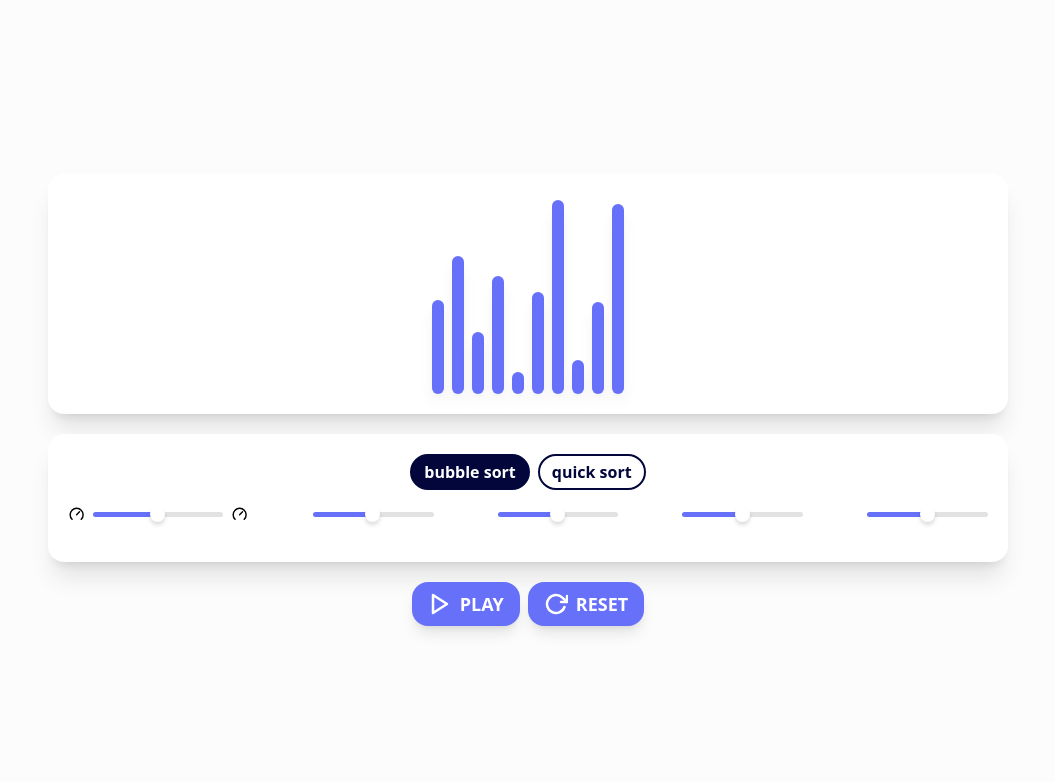
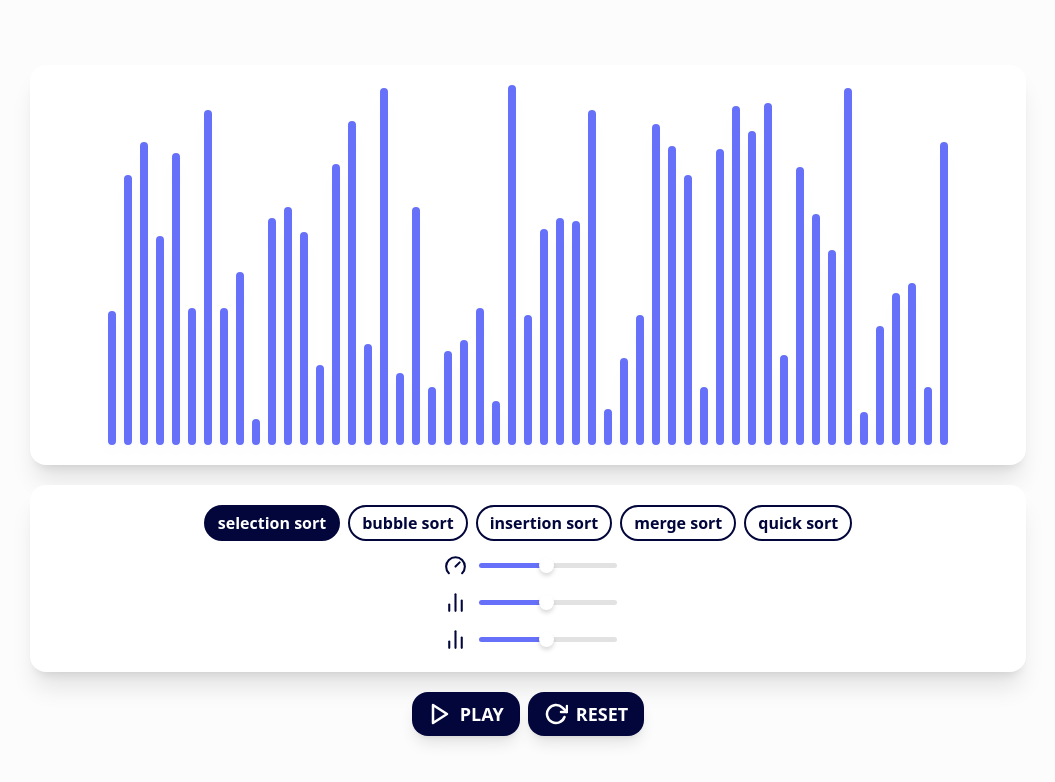
Before and after one commit to therealnin3/Sorting-Visualizer, a React (Vite) app: page / in a window 1280 px wide. Shown: the top 782 px of the page, without its empty margins (112-1167 px from the left). Built offline with nearby package versions, Linux system fonts and the light colour scheme.

Commit message:
selection, bubble and quick works

```diff
--- a/src/App.jsx
+++ b/src/App.jsx
@@ -1,8 +1,14 @@
-import React, { useState, useEffect } from "react";
+import React, { useState, useRef, useEffect } from "react";
 import { FiRotateCw, FiPlay } from "react-icons/fi";
 import { TbBrandSpeedtest } from "react-icons/tb";
+import { LuBarChart2 } from "react-icons/lu";
 import "./index.css";
-import { bubbleSortMain, quickSortMain } from "./SortingAlgorithms";
+import {
+  bubbleSortMain,
+  quickSortMain,
+  selectionSort,
+  insertionSort,
+} from "./SortingAlgorithms";
 import Slider from "./components/Slider";
 import SortCard from "./components/SortCard";
 
@@ -13,13 +19,15 @@ function App() {
   const [dataCurrentMax, setDataCurrentMax] = useState(0);
 
   // Sliders
+  const [sliderSpeed, setSliderSpeed] = useState(50);
+  const sliderSpeedRef = useRef(sliderSpeed);
   const [sliderNumberAmount, setSliderNumberAmount] = useState(50);
-  const [sliderSpeed, setSliderSpeed] = useState(50);
+  const sliderNumberAmountRef = useRef(sliderNumberAmount);
 
   // Sort Variables
   const [selectionSortVar] = useState({
     name: "selection sort",
-    function: () => {}, // TODO:
+    function: selectionSort,
   });
 
   const [bubbleSortVar] = useState({
@@ -29,7 +37,7 @@ function App() {
 
   const [insertionSortVar] = useState({
     name: "insertion sort",
-    function: () => {}, // TODO:
+    function: insertionSort, // TODO:
   });
 
   const [mergeSortVar] = useState({
@@ -42,14 +50,34 @@ function App() {
     function: quickSortMain,
   });
 
+  const [arrayOfSorts] = useState([
+    selectionSortVar,
+    bubbleSortVar,
+    insertionSortVar,
+    mergeSortVar,
+    quickSortVar,
+  ]);
+
   // Constants
   const barColor = "bg-primary-100";
   const barColorActive = "bg-primary-200";
-  const [selectedSort, setSelectedSort] = useState(bubbleSortVar);
+  const [selectedSort, setSelectedSort] = useState(selectionSortVar);
+  const [isPlayingAnimation, setIsPlayingAnimation] = useState(false);
 
   useEffect(() => {
-    generateRandomData(5, 100, 10);
+    generateRandomData();
   }, []);
+
+  // Keep sliderSpeedRef.current up to date
+  useEffect(() => {
+    sliderSpeedRef.current = sliderSpeed;
+  }, [sliderSpeed]);
+
+  // Keep sliderNumberAmountRef.current up to date
+  useEffect(() => {
+    sliderNumberAmountRef.current = sliderNumberAmount;
+    generateRandomData();
+  }, [sliderNumberAmount]);
 
   const playAnimations = (animations) => {
     if (animations.length === 0) {
@@ -81,13 +109,28 @@ function App() {
         return newDataColors;
       });
       playAnimations(animations.slice(1));
-    }, 100);
+    }, mapRange(sliderSpeedRef.current, 1, 100, 450, 40)); // 40 - 450
   };
 
-  const generateRandomData = (minNumber, maxNumber, totalNumbers) => {
+  const mapRange = (value, in_min, in_max, out_min, out_max) => {
+    return (
+      ((value - in_min) * (out_max - out_min)) / (in_max - in_min) + out_min
+    );
+  };
+
+  const generateRandomData = () => {
+    const minNumber = 5;
+    const maxNumber = 100;
+    const totalNumbers = mapRange(
+      sliderNumberAmountRef.current,
+      1,
+      100,
+      5,
+      100
+    );
     const numbers = [];
     const colors = [];
-    let currentMax = 0;
+    let currentMax = minNumber;
     for (var i = 0; i < totalNumbers; i++) {
       var number =
         Math.floor(Math.random() * (maxNumber - minNumber + 1)) + minNumber;
@@ -103,31 +146,56 @@ function App() {
   };
 
   return (
-    <div className="bg-base-200 h-screen w-screen flex flex-col items-center justify-center gap-5 overflow-hidden p-40">
+    <div className="bg-base-200 h-screen w-screen flex flex-col items-center justify-center gap-5 overflow-hidden px-[calc(100%*1/9)]">
       <div className="bg-base-100 flex justify-center items-end gap-2 w-full h-1/2 rounded-2xl shadow-xl p-5">
         {dataNumbers.map((item, index) => (
           <div
             key={index}
             style={{ height: `${(item / dataCurrentMax) * 100}%` }}
-            className={`${dataColors[index]} w-3 transition-height rounded-2xl shadow-lg`}
+            className={`${dataColors[index]} w-2 transition-height rounded-2xl shadow-lg`}
           ></div>
         ))}
       </div>
       <div className="bg-base-100 w-full h-fit rounded-2xl shadow-xl p-5 flex gap-3 flex-col items-center justify-center overflow-hidden">
         <div className="flex flex-row gap-2">
-          <SortCard
-            sortConstVar={bubbleSortVar}
-            selectedSort={selectedSort}
-            setSelectedSort={setSelectedSort}
+          {arrayOfSorts.map((sortConstVar, index) => (
+            <SortCard
+              key={index}
+              sortConstVar={sortConstVar}
+              selectedSort={selectedSort}
+              setSelectedSort={setSelectedSort}
+            />
+          ))}
+        </div>
+        <div className="flex flex-col gap-3">
+          <Slider
+            sliderID="sliderSpeed"
+            min={1}
+            max={100}
+            sliderValue={sliderSpeed}
+            setSliderValue={setSliderSpeed}
+            leftIcon={
+              <TbBrandSpeedtest className="text-primary-200" size={25} />
+            }
           />
-          <SortCard
-            sortConstVar={quickSortVar}
-            selectedSort={selectedSort}
-            setSelectedSort={setSelectedSort}
+          <Slider
+            sliderID="sliderNumberAmount"
+            min={1}
+            max={100}
+            sliderValue={sliderNumberAmount}
+            setSliderValue={setSliderNumberAmount}
+            leftIcon={<LuBarChart2 className="text-primary-200" size={25} />}
+          />
+          <Slider
+            sliderID="sliderNumberAmount"
+            min={1}
+            max={100}
+            sliderValue={sliderNumberAmount}
+            setSliderValue={setSliderNumberAmount}
+            leftIcon={<LuBarChart2 className="text-primary-200" size={25} />}
           />
         </div>
-
-        <div className="w-full flex flex-row justify-between gap-16 mb-4">
+        {/* <div className="w-3/5 flex flex-col mb-4">
           <Slider
             sliderID="sliderNumberAmount"
             min={1}
@@ -135,7 +203,7 @@ function App() {
             sliderValue={sliderNumberAmount}
             setSliderValue={setSliderNumberAmount}
             leftIcon={<TbBrandSpeedtest size={24} />}
-            rightIcon={<TbBrandSpeedtest size={24} />}
+            // rightIcon={<TbBrandSpeedtest size={30} />}
           />
           <Slider
             sliderID="sliderSpeed"
@@ -143,6 +211,8 @@ function App() {
             max={100}
             sliderValue={sliderSpeed}
             setSliderValue={setSliderSpeed}
+            leftIcon={<TbAntennaBars5 size={24} />}
+            // rightIcon={<TbAntennaBars5 size={30} />}
           />
           <Slider
             sliderID="toets1"
@@ -165,21 +235,21 @@ function App() {
             sliderValue={sliderSpeed}
             setSliderValue={setSliderSpeed}
           />
-        </div>
+        </div> */}
       </div>
       <div className="flex flex-row gap-2">
         <button
           onClick={() =>
             playAnimations(selectedSort.function([...dataNumbers]))
           }
-          className="flex items-center justify-center gap-2 w-fit h-fit px-4 py-2 bg-primary-100 font-bold text-lg text-base-100 shadow-lg rounded-2xl"
+          className="flex items-center justify-center gap-2 w-fit h-fit px-4 py-2 bg-primary-200 font-bold text-lg text-base-100 shadow-lg rounded-2xl"
         >
           <FiPlay className="icon" size={24} />
           <label className="hover:cursor-pointer">PLAY</label>
         </button>
         <button
-          onClick={() => generateRandomData(5, 100, 30)}
-          className="flex items-center justify-center gap-2 w-fit h-fit px-4 py-2 bg-primary-100 font-bold text-lg text-base-100 shadow-lg rounded-2xl"
+          onClick={() => generateRandomData()}
+          className="flex items-center justify-center gap-2 w-fit h-fit px-4 py-2 bg-primary-200 font-bold text-lg text-base-100 shadow-lg rounded-2xl"
         >
           <FiRotateCw className="icon" size={24} />
           <label className="hover:cursor-pointer">RESET</label>
--- a/src/SortingAlgorithms.jsx
+++ b/src/SortingAlgorithms.jsx
@@ -1,6 +1,6 @@
 import React from "react";
 
-// Resource from https://www.geeksforgeeks.org/bubble-sort/?ref=shm
+// Resource from https://www.geeksforgeeks.org/bubble-sort/
 export function bubbleSortMain(arr) {
   const animations = [];
   var n = arr.length;
@@ -23,7 +23,7 @@ export function bubbleSortMain(arr) {
   return animations;
 }
 
-// Resource from https://www.geeksforgeeks.org/quick-sort/?ref=shm
+// Resource from https://www.geeksforgeeks.org/quick-sort/
 export function quickSortMain(arr) {
   const animations = [];
   quickSort(arr, 0, arr.length - 1, animations);
@@ -52,3 +52,39 @@ function partition(arr, low, high, animations) {
   animations.push({ left: i + 1, right: high });
   return i + 1;
 }
+
+// Resource from https://www.geeksforgeeks.org/selection-sort/
+export function selectionSort(arr) {
+  const animations = [];
+  var n = arr.length;
+  var i, j, min_idx;
+  for (i = 0; i < n - 1; i++) {
+    min_idx = i;
+    for (j = i + 1; j < n; j++) if (arr[j] < arr[min_idx]) min_idx = j;
+    swap(arr, min_idx, i);
+    animations.push({ left: min_idx, right: i });
+  }
+  return animations;
+}
+
+function swap(arr, xp, yp) {
+  var temp = arr[xp];
+  arr[xp] = arr[yp];
+  arr[yp] = temp;
+}
+
+// Resource from https://www.geeksforgeeks.org/insertion-sort/
+export function insertionSort(arr) {
+  const animations = [];
+  let n = arr.length;
+  let i, key, j;
+  for (i = 1; i < n; i++) {
+    key = arr[i];
+    j = i - 1;
+    while (j >= 0 && arr[j] > key) {
+      arr[j + 1] = arr[j];
+      j = j - 1;
+    }
+    arr[j + 1] = key;
+  }
+}
--- a/src/components/Slider.jsx
+++ b/src/components/Slider.jsx
@@ -1,20 +1,12 @@
 import React from "react";
 
-function Slider({
-  sliderID,
-  min,
-  max,
-  sliderValue,
-  setSliderValue,
-  leftIcon,
-  rightIcon,
-}) {
+function Slider({ sliderID, min, max, sliderValue, setSliderValue, leftIcon }) {
   const trackBackground = `linear-gradient(to right, var(--primary-100) 0%,
           var(--primary-100) ${sliderValue}%, var(--base-300) ${sliderValue}%,
           var(--base-300) 100%)`;
   return (
     <div className="flex flex-row gap-2 items-center justify-center">
-      {leftIcon}
+      <div className="w-10 flex items-center justify-center">{leftIcon}</div>
       <input
         className="slider"
         type="range"
@@ -25,7 +17,6 @@ function Slider({
         onChange={(e) => setSliderValue(e.target.value)}
         style={{ background: trackBackground }}
       />
-      {rightIcon}
     </div>
   );
 }
```
